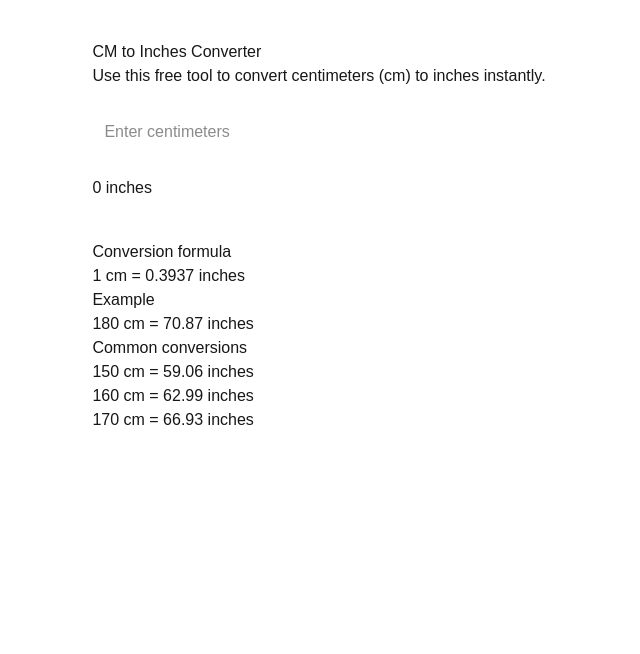
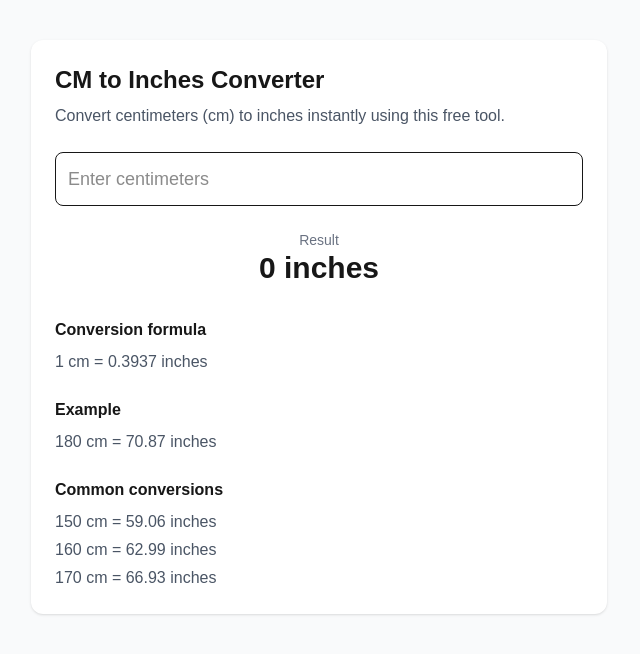
Before and after one commit to larstjessem-a11y/t4atlas, a Next.js app: page /tools/converters/cm-to-inches in a window 1280 px wide. Shown: the top 654 px of the page, without its empty margins (321-961 px from the left). Built offline with nearby package versions, Linux system fonts and the light colour scheme.

Commit message:
improve design

```diff
--- a/app/tools/converters/cm-to-inches/CmToInchesClient.tsx
+++ b/app/tools/converters/cm-to-inches/CmToInchesClient.tsx
@@ -7,11 +7,15 @@ export default function CmToInchesClient() {
   const inches = cm ? (parseFloat(cm) / 2.54).toFixed(2) : "0";
 
  return (
-    <main style={{ padding: "40px", maxWidth: "700px", margin: "0 auto" }}>
-      <h1>CM to Inches Converter</h1>
+  <main className="min-h-screen bg-gray-50 py-10 px-4">
+    <div className="max-w-xl mx-auto bg-white shadow-sm rounded-xl p-6">
 
-      <p>
-        Use this free tool to convert centimeters (cm) to inches instantly.
+      <h1 className="text-2xl font-semibold mb-2">
+        CM to Inches Converter
+      </h1>
+
+      <p className="text-gray-600 mb-6">
+        Convert centimeters (cm) to inches instantly using this free tool.
       </p>
 
       <input
@@ -19,23 +23,36 @@ export default function CmToInchesClient() {
         value={cm}
         placeholder="Enter centimeters"
         onChange={(e) => setCm(e.target.value)}
-        style={{ padding: "12px", width: "100%", marginTop: "20px" }}
+        className="w-full border rounded-lg p-3 text-lg"
       />
 
-      <h2 style={{ marginTop: "20px" }}>{inches} inches</h2>
+      <div className="mt-6 text-center">
+        <div className="text-sm text-gray-500">Result</div>
+        <div className="text-3xl font-bold">{inches} inches</div>
+      </div>
 
-      <h3 style={{ marginTop: "40px" }}>Conversion formula</h3>
-      <p>1 cm = 0.3937 inches</p>
+      <div className="mt-8">
+        <h3 className="font-semibold mb-2">Conversion formula</h3>
+        <p className="text-gray-600">1 cm = 0.3937 inches</p>
+      </div>
 
-      <h3>Example</h3>
-      <p>180 cm = {(180 / 2.54).toFixed(2)} inches</p>
+      <div className="mt-6">
+        <h3 className="font-semibold mb-2">Example</h3>
+        <p className="text-gray-600">
+          180 cm = {(180 / 2.54).toFixed(2)} inches
+        </p>
+      </div>
 
-      <h3>Common conversions</h3>
-      <ul>
+      <div className="mt-6">
+        <h3 className="font-semibold mb-2">Common conversions</h3>
+        <ul className="text-gray-600 space-y-1">
           <li>150 cm = {(150 / 2.54).toFixed(2)} inches</li>
           <li>160 cm = {(160 / 2.54).toFixed(2)} inches</li>
           <li>170 cm = {(170 / 2.54).toFixed(2)} inches</li>
         </ul>
+      </div>
+
+    </div>
   </main>
 );
 }
```
Lines whose indentation alone changed are shown as unchanged.
